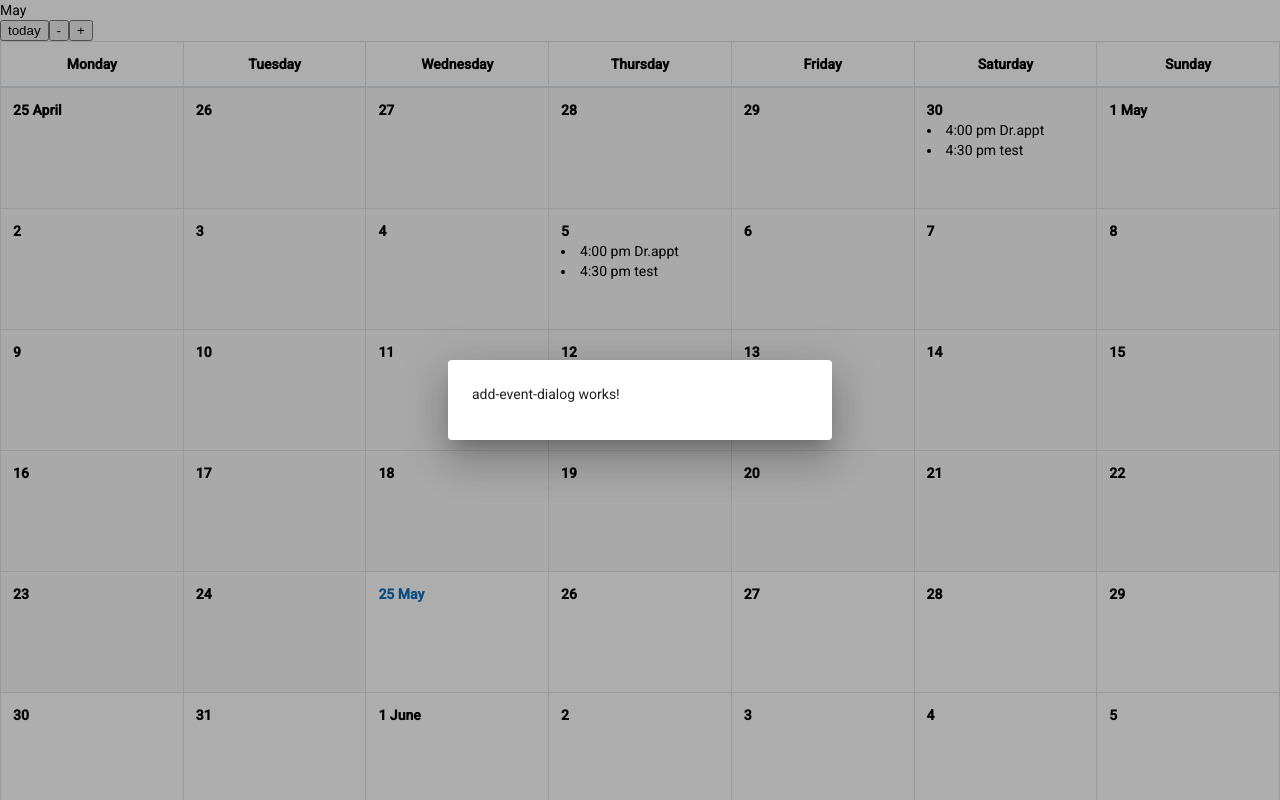
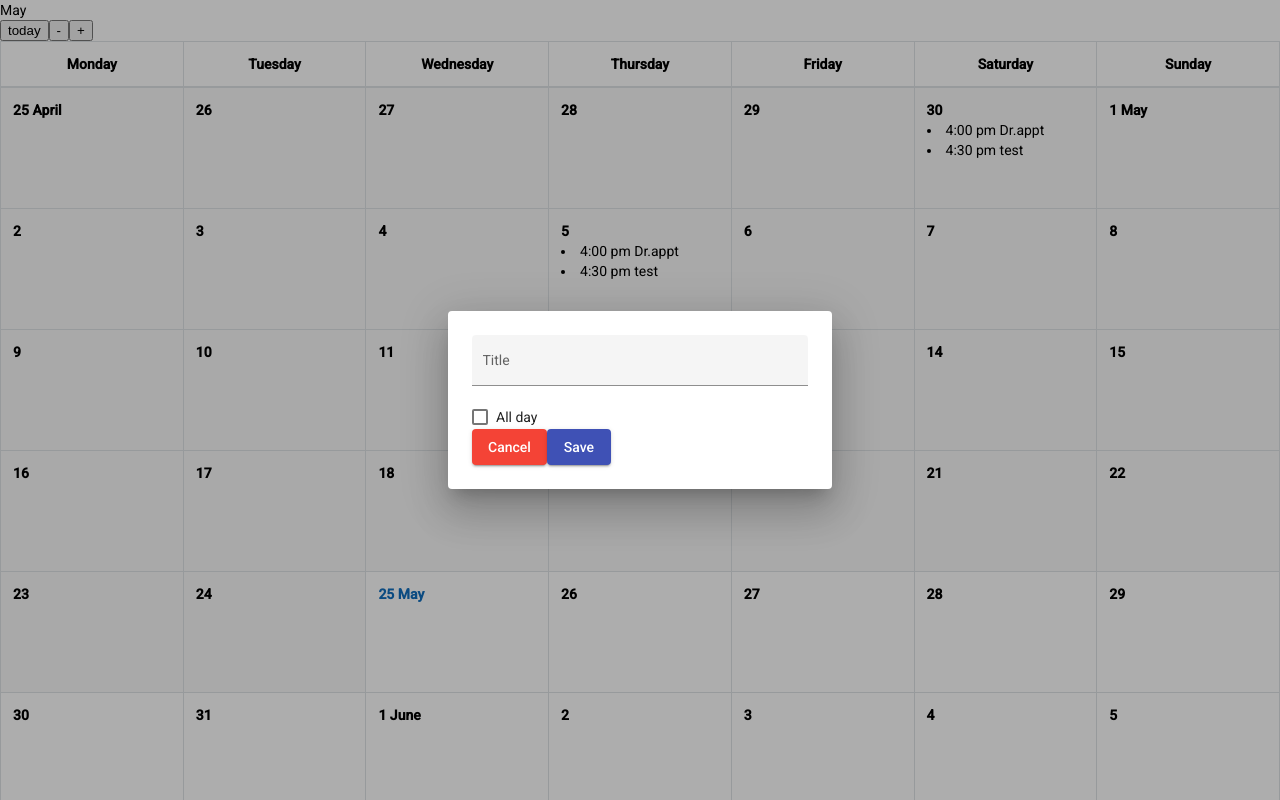
Before and after one commit to Ryan8988/uCalendar, an Angular app: page / in a window 1280 px wide. Both pictures are taken after a click on the element "10". Built offline with nearby package versions, Linux system fonts and the light colour scheme.

Commit message:
add appt modal window

```diff
--- a/src/app/monthview/monthview.component.html
+++ b/src/app/monthview/monthview.component.html
@@ -29,7 +29,7 @@
           <strong>{{c.date.getDate()}}</strong>
           <strong *ngIf="c.isToday || (i==0 && j==0) || (c.date.getDate() == 1)"> {{monthNames[c.date.getMonth()]}}</strong>
         </div>
-        <li *ngFor="let event of c.event">{{event.time}} {{event.title}}</li>
+        <li *ngFor="let event of c.event" (click)="editEvent(event, $event)">{{event.time}} {{event.title}}</li>
       </div>
     </td>
   </tr>
--- a/src/app/monthview/monthview.component.ts
+++ b/src/app/monthview/monthview.component.ts
@@ -87,17 +87,21 @@ export class MonthviewComponent implements OnInit {
   }
 
   addEvent(i, j): void {
-    console.log('i ===' + i + '/// j ===' + j);
+    const index = i * 7 + j;
     const dialogConfig = new MatDialogConfig();
     dialogConfig.width = '30%';
     dialogConfig.autoFocus = false;
+    dialogConfig.data = this.calendar[index];
     const dialogRef = this.dialog.open(AddEventDialogComponent, dialogConfig);
     dialogRef.afterClosed().subscribe(result => {
       console.log(result);
     });
-    const index = i * 7 + j;
-    console.log(this.calendar[index]);
+
 
   }
 
+  editEvent(event, $event) {
+    console.log(event);
+    $event.stopPropagation();
+  }
 }
--- a/src/app/shared/add-event-dialog/add-event-dialog.component.css
+++ b/src/app/shared/add-event-dialog/add-event-dialog.component.css
@@ -0,0 +1,4 @@
+.add-event-div {
+  display: flex;
+  flex-direction: column;
+}
--- a/src/app/shared/add-event-dialog/add-event-dialog.component.html
+++ b/src/app/shared/add-event-dialog/add-event-dialog.component.html
@@ -1 +1,11 @@
-<p>add-event-dialog works!</p>
+<div class="add-event-div" [formGroup]="appointmentForm">
+  <mat-form-field class="" appearance="fill">
+    <mat-label>Title</mat-label>
+    <input matInput maxlength="256" formControlName="apptTitle">
+  </mat-form-field>
+  <mat-checkbox (change)="checkAllday($event.checked)" formControlName="allDay">All day</mat-checkbox>
+  <div class="action-btns">
+    <button mat-raised-button color="warn" class="cancelBtn" type="button" (click)="onCancelClick()">Cancel</button>
+    <button mat-raised-button color="primary" class="saveBtn" type="button" (click)="onSaveClick()">Save</button>
+  </div>
+</div>
--- a/src/app/shared/add-event-dialog/add-event-dialog.component.ts
+++ b/src/app/shared/add-event-dialog/add-event-dialog.component.ts
@@ -1,4 +1,6 @@
-import { Component, OnInit } from '@angular/core';
+import {Component, Inject, OnInit} from '@angular/core';
+import {MAT_DIALOG_DATA, MatDialogRef} from '@angular/material/dialog';
+import {FormBuilder, FormGroup} from '@angular/forms';
 
 @Component({
   selector: 'app-add-event-dialog',
@@ -6,10 +8,26 @@ import { Component, OnInit } from '@angular/core';
   styleUrls: ['./add-event-dialog.component.css']
 })
 export class AddEventDialogComponent implements OnInit {
-
-  constructor() { }
+  appointmentForm: FormGroup;
+  constructor(@Inject(MAT_DIALOG_DATA) data,
+              private dialogRef: MatDialogRef<AddEventDialogComponent>,
+              private fb: FormBuilder) {
+    console.log(data);
+    this.appointmentForm = this.fb.group({
+      apptTitle: data.title,
+      allDay: null
+    })
+  }
 
   ngOnInit(): void {
   }
+  onSaveClick(): void {
+    this.dialogRef.close(this.appointmentForm);
+  }
+  onCancelClick(): void {
 
+  }
+  checkAllday(e): void {
+    console.log(e);
+  }
 }
--- a/src/app/shared/models/calendarEvent.model.ts
+++ b/src/app/shared/models/calendarEvent.model.ts
@@ -1,6 +1,6 @@
 export class CalendarEvent {
-  title: string;
-  time: string;
+  public title: string;
+  public time: string;
   constructor() {
   }
 }
--- a/src/app/shared/shared.module.ts
+++ b/src/app/shared/shared.module.ts
@@ -3,6 +3,10 @@ import { CommonModule } from '@angular/common';
 import {ChunkPipe} from './pipes/chunk.pipe';
 import {MatDialogModule} from '@angular/material/dialog';
 import { AddEventDialogComponent } from './add-event-dialog/add-event-dialog.component';
+import {MatInputModule} from '@angular/material/input';
+import {MatButtonModule} from '@angular/material/button';
+import {ReactiveFormsModule} from '@angular/forms';
+import {MatCheckboxModule} from '@angular/material/checkbox';
 
 
 
@@ -10,7 +14,8 @@ import { AddEventDialogComponent } from './add-event-dialog/add-event-dialog.com
   declarations: [ChunkPipe, AddEventDialogComponent],
   imports: [
     CommonModule,
-    MatDialogModule
+    ReactiveFormsModule,
+    MatDialogModule, MatInputModule, MatButtonModule, MatCheckboxModule
   ],
   exports: [
     ChunkPipe
```
